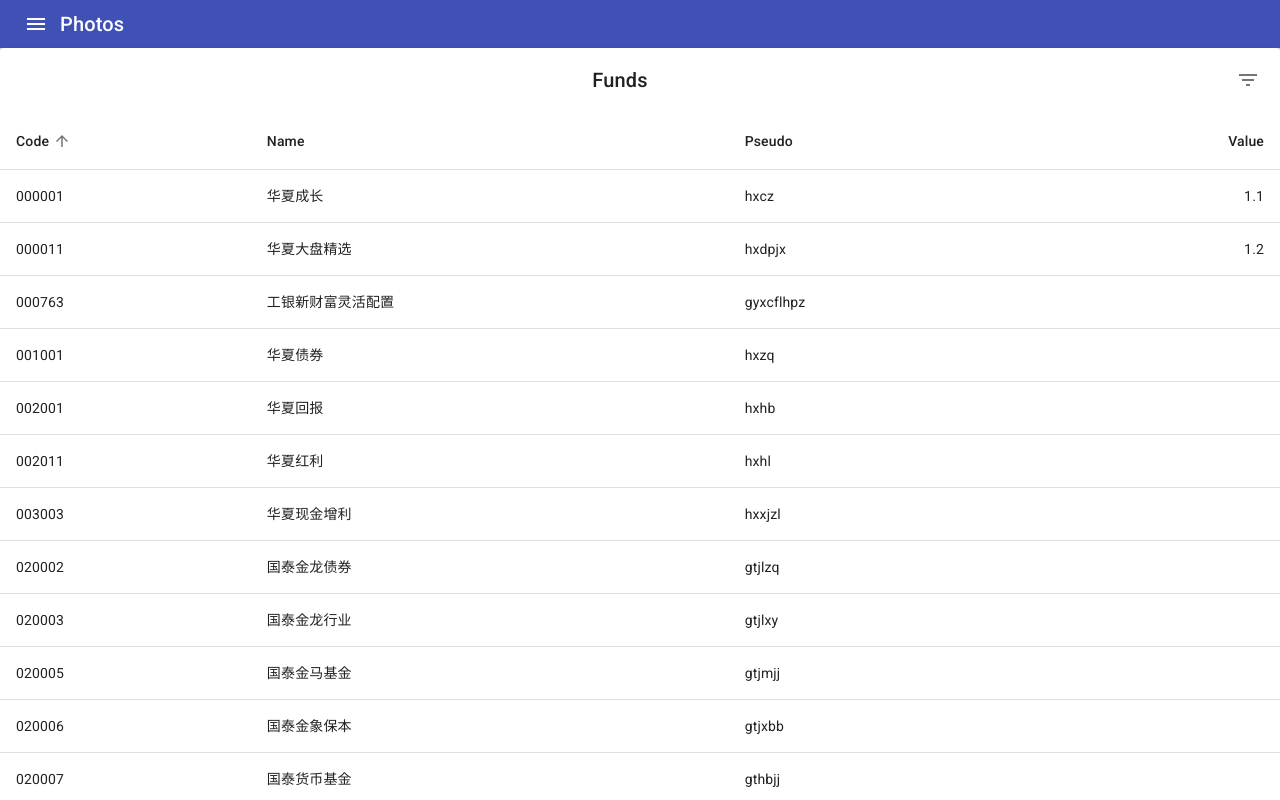
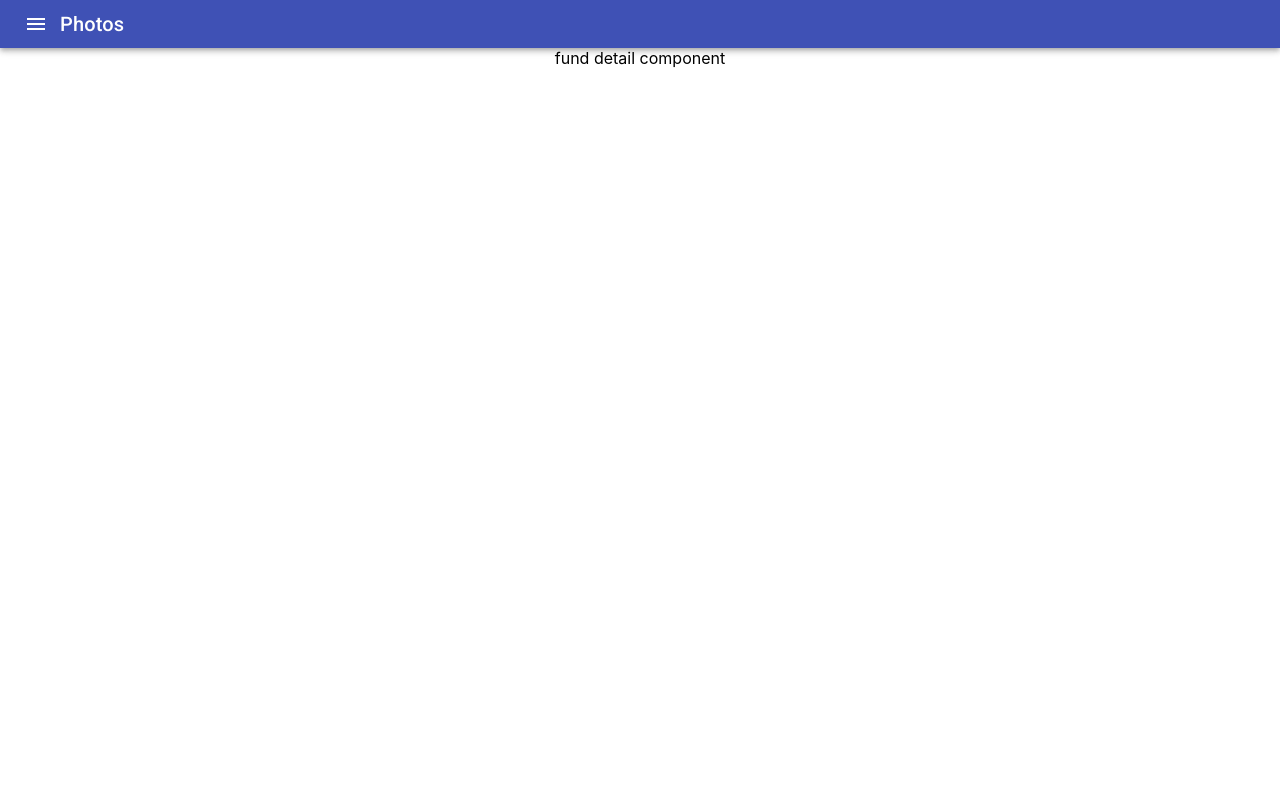
Before and after one commit to nicolas2lee/berich-web-front, a React (Create React App) app in the folder funds/: page /funds/000001 in a window 1280 px wide. Shown: the top 800 px of the page. Built offline with nearby package versions, Linux system fonts and the light colour scheme.

Commit message:
[funds] add react router

```diff
--- a/funds/package.json
+++ b/funds/package.json
@@ -17,6 +17,7 @@
     "react": "^16.13.1",
     "react-dom": "^16.13.1",
     "react-redux": "^7.2.0",
+    "react-router-dom": "^5.2.0",
     "react-scripts": "3.4.1",
     "react-virtualized": "^9.21.2",
     "redux": "^4.0.5",
@@ -47,6 +48,7 @@
     ]
   },
   "devDependencies": {
+    "@types/react-router-dom": "^5.1.5",
     "babel-jest": "^24.9.0",
     "jest": "^24.9.0"
   }
--- a/funds/src/features/dashboard/Dashboard.tsx
+++ b/funds/src/features/dashboard/Dashboard.tsx
@@ -10,6 +10,7 @@ import EnhancedTable from "../fund/EnhancedTable";
 class Dashboard extends React.Component {
 
     render() {
+
         return (
             <div>
                 <AppBar position="static">
--- a/funds/src/features/fund/EnhancedTable.tsx
+++ b/funds/src/features/fund/EnhancedTable.tsx
@@ -13,6 +13,8 @@ import {mockFetchFunds} from "./FundsAction";
 import PropTypes from "prop-types";
 import {connect} from "react-redux";
 import {Fund, TableCol} from "./FundModel";
+import {BrowserRouter, Link, Route, Switch, useHistory} from "react-router-dom";
+import FundDetail from "./FundDetail";
 
 const styles = (theme) => ({
     root: {
@@ -83,8 +85,19 @@ class EnhancedTable extends React.Component{
         if (loading) {
             return <div>Loading...</div>;
         }
+
+/*        function showFundDetail(event, fund: Fund){
+            console.log(fund)
+        }*/
+
         return (
             <div className={classes.root}>
+                <BrowserRouter>
+                    <Switch>
+                        <Route path="/funds/:id">
+                            <FundDetail />
+                        </Route>
+                        <Route exact path="/">
                             <Paper className={classes.paper}>
                                 <EnhancedTableToolbar />
                                 <TableContainer>
@@ -95,10 +108,11 @@ class EnhancedTable extends React.Component{
                                         <TableBody>
                                             {stableSort(funds, getComparator(order, orderBy))
                                                 .map((fund: Fund, index) => {
+                                                    const singleFundLink = '/funds/'+fund.code
                                                     return (
                                                         <TableRow hover
                                                                   role="checkbox"
-                                                      onClick={(event) => handleClick(event, row.name)}
+                                                                  /*onClick={(event) => showFundDetail(event, fund)}*/
                                                                   tabIndex={-1}
                                                                   key={fund[0]}>
                                                             {columns.map((column: TableCol) => {
@@ -107,7 +121,10 @@ class EnhancedTable extends React.Component{
                                                                     <TableCell key={column.id}
                                                                                align={column.isNumeric ? 'right' : 'left'}
                                                                     >
+                                                                        <Link to={singleFundLink}>
                                                                             {value}
+                                                                        </Link>
+
                                                                     </TableCell>
                                                                 );
                                                             })}
@@ -118,11 +135,22 @@ class EnhancedTable extends React.Component{
                                     </Table>
                                 </TableContainer>
                             </Paper>
+                        </Route>
+                    </Switch>
+                </BrowserRouter>
             </div>
         );
     }
 }
 
+
+function Home() {
+    return (
+        <div>
+            <h2>Home</h2>
+        </div>
+    );
+}
 
 EnhancedTable.propTypes = {
     dispatch: PropTypes.func.isRequired
--- /dev/null
+++ b/funds/src/features/fund/FundDetail.tsx
@@ -0,0 +1,11 @@
+import React from "react";
+
+class FundDetail extends React.Component{
+    render() {
+        return <div>
+            fund detail component
+        </div>;
+    }
+}
+
+export default FundDetail
```
Also changed, not shown: 1 other file (tests, documents, lock files or other folders). Lines whose indentation alone changed are shown as unchanged.
